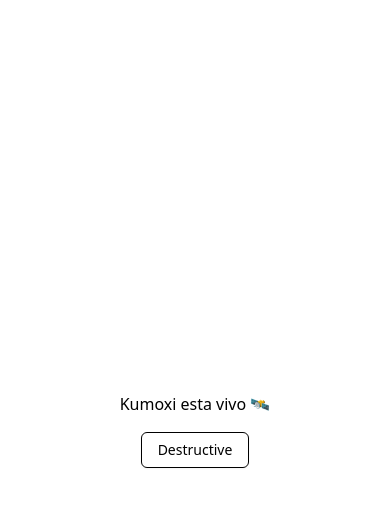
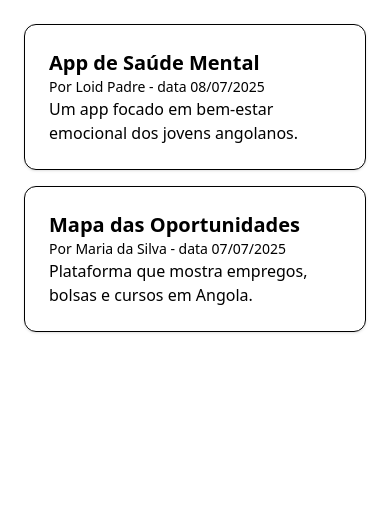
Before and after one commit to loidrodrigues/Kumoxi-frontend, a React (Vite) app: page / in a window 390 px wide. Shown: the top 506 px of the page. Built offline with nearby package versions, Linux system fonts and the light colour scheme.

Commit message:
projectCard criado - App renderizando cards de exemplos - responsividade basica funcionando

```diff
--- a/src/App.jsx
+++ b/src/App.jsx
@@ -1,11 +1,11 @@
 import { Button } from "@/components/ui/button"
+import ProjectCard from "./components/projectCard"
 
 function App() {
   return (
-    <div className="flex min-h-svh flex-col items-center justify-center">
-      <h1 className="m-4">Kumoxi esta vivo 🛰️</h1>
-       <Button variant="outline">Destructive</Button>
-
+    <div className="p-6 max-wxl mx-auto space-y-4">
+      <ProjectCard title="App de Saúde Mental" description="Um app focado em bem-estar emocional dos jovens angolanos." data="08/07/2025"  autor="Loid Padre"/>
+      <ProjectCard title="Mapa das Oportunidades" description="Plataforma que mostra empregos, bolsas e cursos em Angola." data="07/07/2025"  autor="Maria da Silva"/>
     </div>
   )
 }
--- /dev/null
+++ b/src/components/projectCard.jsx
@@ -0,0 +1,13 @@
+import { Card, CardContent } from "./ui/card"
+
+export default function ProjectCard({title, description, data, autor}){
+    return (
+        <Card>
+            <CardContent>
+                <h2 className="text-xl font-bold"> {title}</h2>
+                <p className="text-sm text-muted-foreground">Por {autor} - data {data}</p>
+                <p>{description}</p>
+            </CardContent>
+        </Card>
+    )
+}
--- /dev/null
+++ b/src/components/ui/card.jsx
@@ -0,0 +1,101 @@
+import * as React from "react"
+
+import { cn } from "@/lib/utils"
+
+function Card({
+  className,
+  ...props
+}) {
+  return (
+    <div
+      data-slot="card"
+      className={cn(
+        "bg-card text-card-foreground flex flex-col gap-6 rounded-xl border py-6 shadow-sm",
+        className
+      )}
+      {...props} />
+  );
+}
+
+function CardHeader({
+  className,
+  ...props
+}) {
+  return (
+    <div
+      data-slot="card-header"
+      className={cn(
+        "@container/card-header grid auto-rows-min grid-rows-[auto_auto] items-start gap-1.5 px-6 has-data-[slot=card-action]:grid-cols-[1fr_auto] [.border-b]:pb-6",
+        className
+      )}
+      {...props} />
+  );
+}
+
+function CardTitle({
+  className,
+  ...props
+}) {
+  return (
+    <div
+      data-slot="card-title"
+      className={cn("leading-none font-semibold", className)}
+      {...props} />
+  );
+}
+
+function CardDescription({
+  className,
+  ...props
+}) {
+  return (
+    <div
+      data-slot="card-description"
+      className={cn("text-muted-foreground text-sm", className)}
+      {...props} />
+  );
+}
+
+function CardAction({
+  className,
+  ...props
+}) {
+  return (
+    <div
+      data-slot="card-action"
+      className={cn(
+        "col-start-2 row-span-2 row-start-1 self-start justify-self-end",
+        className
+      )}
+      {...props} />
+  );
+}
+
+function CardContent({
+  className,
+  ...props
+}) {
+  return (<div data-slot="card-content" className={cn("px-6", className)} {...props} />);
+}
+
+function CardFooter({
+  className,
+  ...props
+}) {
+  return (
+    <div
+      data-slot="card-footer"
+      className={cn("flex items-center px-6 [.border-t]:pt-6", className)}
+      {...props} />
+  );
+}
+
+export {
+  Card,
+  CardHeader,
+  CardFooter,
+  CardTitle,
+  CardAction,
+  CardDescription,
+  CardContent,
+}
```
